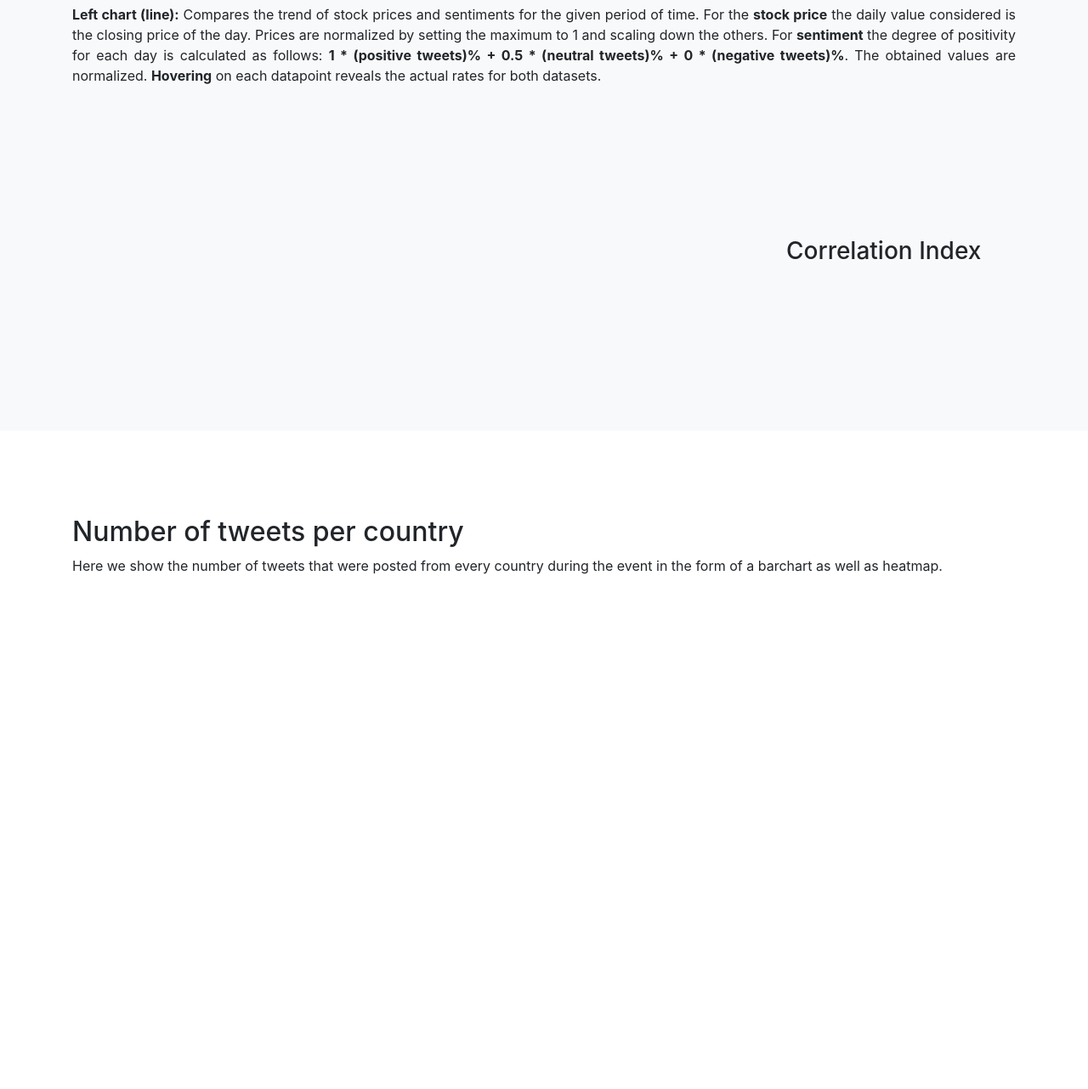
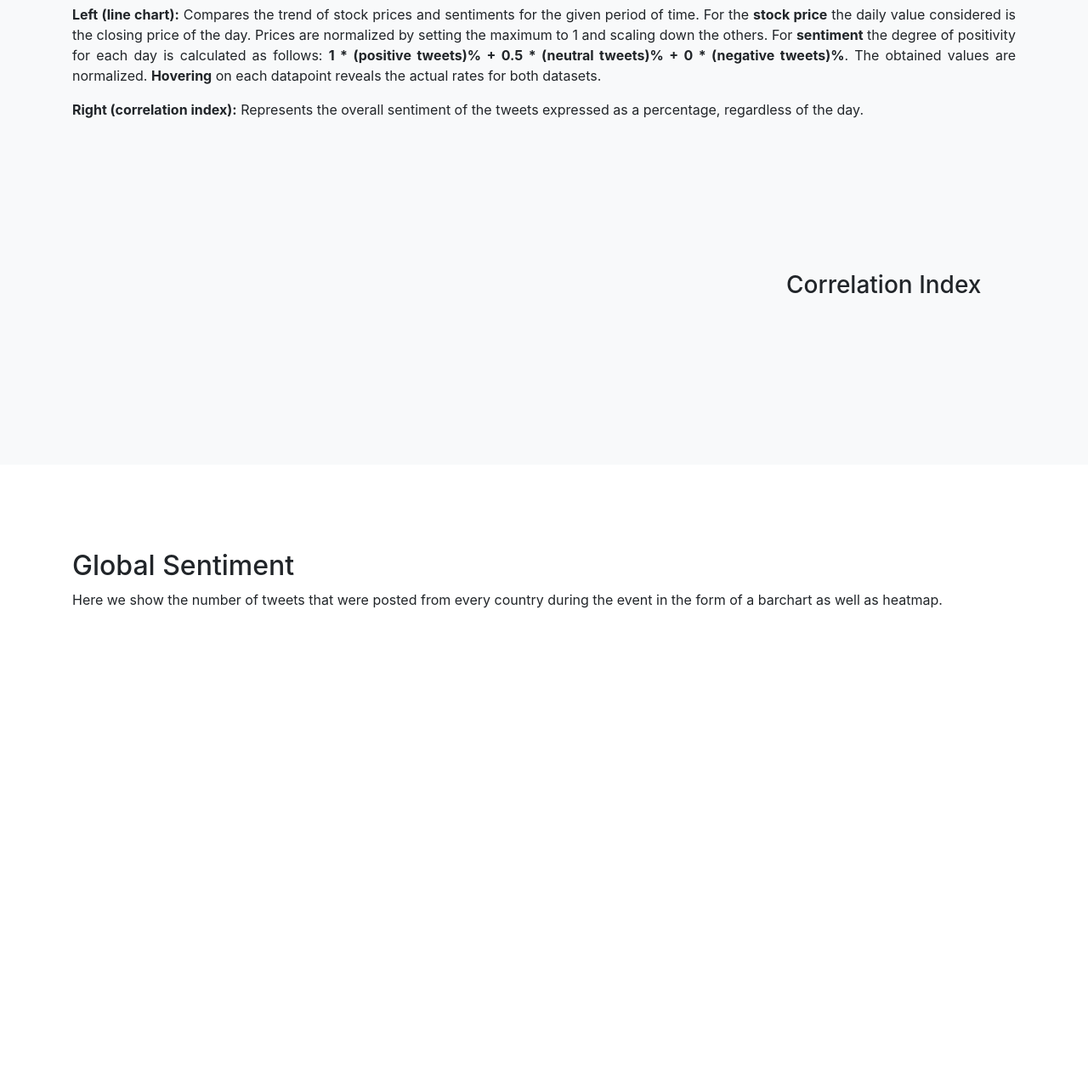
Before and after one commit to thzois/sw_2020, a plain HTML site: page data-analysis/event_template.html in a window 1280 px wide. Shown: the part 278-1560 px from the top of the page at 85% size. Drawn offline with nearby package versions, Linux system fonts and the light colour scheme; files that its build step writes are made by us from their sources; files whose address does not match are found by name.

Commit message:
event_template minor changes

```diff
--- a/data-analysis/event_template.html
+++ b/data-analysis/event_template.html
@@ -62,12 +62,11 @@
       <div class="row">
         <div class="col-md-12 mx-auto" style="text-align: justify;">
           <h2>Correlation</h2>
-          <p><strong>Left chart (line):</strong> Compares the trend of stock prices and sentiments for the given period of time. For the <strong>stock price</strong> the daily value considered is
+          <p><strong>Left (line chart):</strong> Compares the trend of stock prices and sentiments for the given period of time. For the <strong>stock price</strong> the daily value considered is
             the closing price of the day. Prices are normalized by setting the maximum to 1 and scaling down the others. For <strong>sentiment</strong> the degree of positivity for each day is calculated
             as follows: <strong>1 * (positive tweets)% + 0.5 * (neutral tweets)% + 0 * (negative tweets)%</strong>. The obtained values are normalized. <strong>Hovering</strong> on each datapoint reveals the actual rates
             for both datasets.</p>
-          <!-- <p><strong>Right chart (doughnut):</strong> Represents the overall sentiment of
-            the tweets expressed as a percentage, regardless of the day.</p> -->
+          <p><strong>Right (correlation index):</strong> Represents the overall sentiment of the tweets expressed as a percentage, regardless of the day.</p>
           <div class="row justify-content-center" style="margin-top:50px;">
             <div class="col-md-6">
               <canvas id="sent_stock" height="250"></canvas>
@@ -92,9 +91,9 @@
   <section>
     <div class="container">
       <div class="row">
-        <div class="col-md-12 mx-auto">
-          <h2>Number of tweets per country</h2>
-          <p style="text-align: justify;">Here we show the number of tweets that were posted from every
+        <div class="col-md-12 mx-auto" style="text-align: justify;">
+          <h2>Global Sentiment</h2>
+          <p >Here we show the number of tweets that were posted from every
             country during the event in the form of a barchart as well as heatmap.</p>
           <div class="row justify-content-center" style="margin-top:50px;">
               <div class="col-md-6">
```
